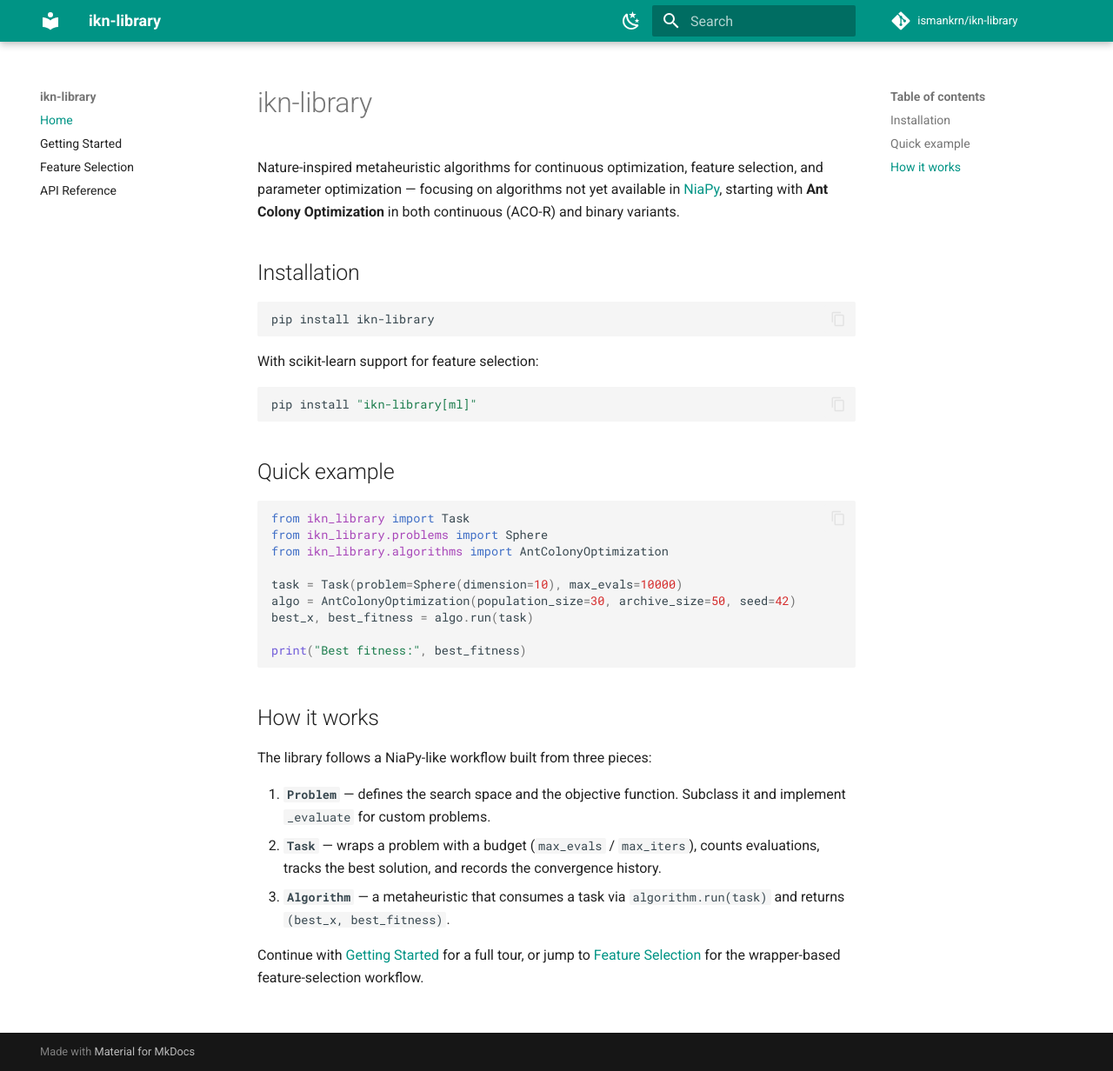
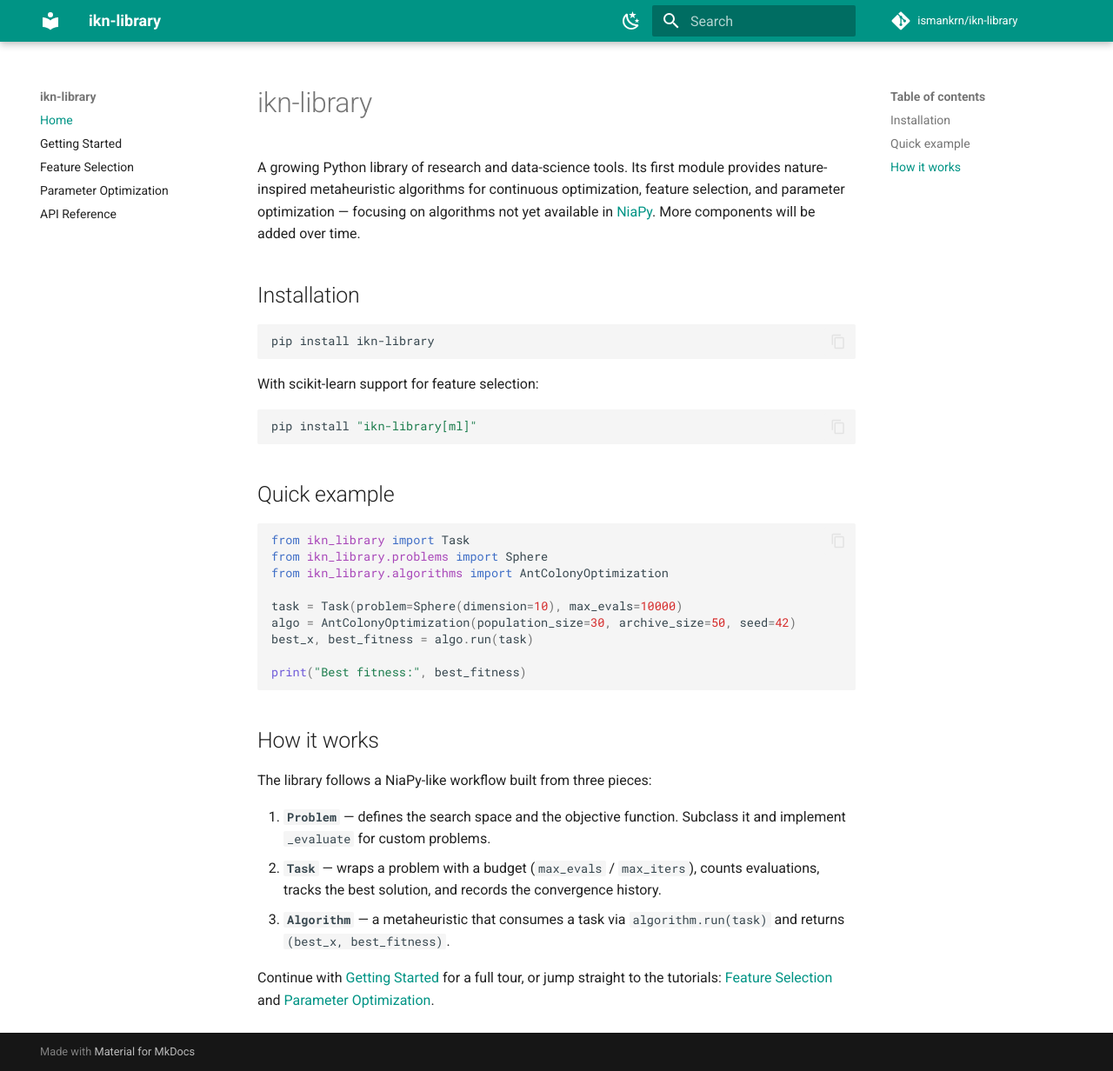
Before and after one commit to ismankrn/ikn-library, an MkDocs documentation site: the page built from docs/index.md, in a window 1280 px wide and 1232 px high. Shown: the whole window at 87% size. Built offline with MkDocs 1.6.1 and Material for MkDocs 9.7.7, drawn with Linux system fonts in a browser that asks for light colours; comment, search, counter and statistics services are not loaded.

Commit message:
Broaden library scope description and add parameter-optimization tutorial
Co-Authored-By: Claude Fable 5 <noreply@anthropic.com>

```diff
--- a/docs/index.md
+++ b/docs/index.md
@@ -1,9 +1,10 @@
 # ikn-library
 
-Nature-inspired metaheuristic algorithms for continuous optimization,
-feature selection, and parameter optimization — focusing on algorithms not
-yet available in [NiaPy](https://github.com/NiaOrg/NiaPy), starting with
-**Ant Colony Optimization** in both continuous (ACO-R) and binary variants.
+A growing Python library of research and data-science tools. Its first
+module provides nature-inspired metaheuristic algorithms for continuous
+optimization, feature selection, and parameter optimization — focusing on
+algorithms not yet available in [NiaPy](https://github.com/NiaOrg/NiaPy).
+More components will be added over time.
 
 ## Installation
 
@@ -44,5 +45,5 @@ The library follows a NiaPy-like workflow built from three pieces:
    `algorithm.run(task)` and returns `(best_x, best_fitness)`.
 
 Continue with [Getting Started](getting-started.md) for a full tour, or
-jump to [Feature Selection](feature-selection.md) for the wrapper-based
-feature-selection workflow.
+jump straight to the tutorials: [Feature Selection](feature-selection.md)
+and [Parameter Optimization](parameter-optimization.md).
--- a/mkdocs.yml
+++ b/mkdocs.yml
@@ -1,5 +1,5 @@
 site_name: ikn-library
-site_description: Nature-inspired metaheuristic algorithms for feature selection and parameter optimization
+site_description: Python library of research and data-science tools, including nature-inspired metaheuristic algorithms for feature selection and parameter optimization
 site_url: https://ikn-library.readthedocs.io/
 repo_url: https://github.com/ismankrn/ikn-library
 repo_name: ismankrn/ikn-library
@@ -42,4 +42,5 @@ nav:
   - Home: index.md
   - Getting Started: getting-started.md
   - Feature Selection: feature-selection.md
+  - Parameter Optimization: parameter-optimization.md
   - API Reference: api.md
--- a/pyproject.toml
+++ b/pyproject.toml
@@ -5,7 +5,7 @@ build-backend = "hatchling.build"
 [project]
 name = "ikn-library"
 version = "0.1.0"
-description = "Nature-inspired metaheuristic algorithms for feature selection and parameter optimization"
+description = "Python library of research and data-science tools, including nature-inspired metaheuristic algorithms for feature selection and parameter optimization"
 readme = "README.md"
 authors = [{ name = "Isman Kurniawan", email = "isman.krn@gmail.com" }]
 requires-python = ">=3.9"
```
Also changed, not shown: README.md (+5 -4 lines), docs/parameter-optimization.md (added, +109 -0 lines), src/ikn_library/__init__.py (+4 -3 lines), 1 other file.
